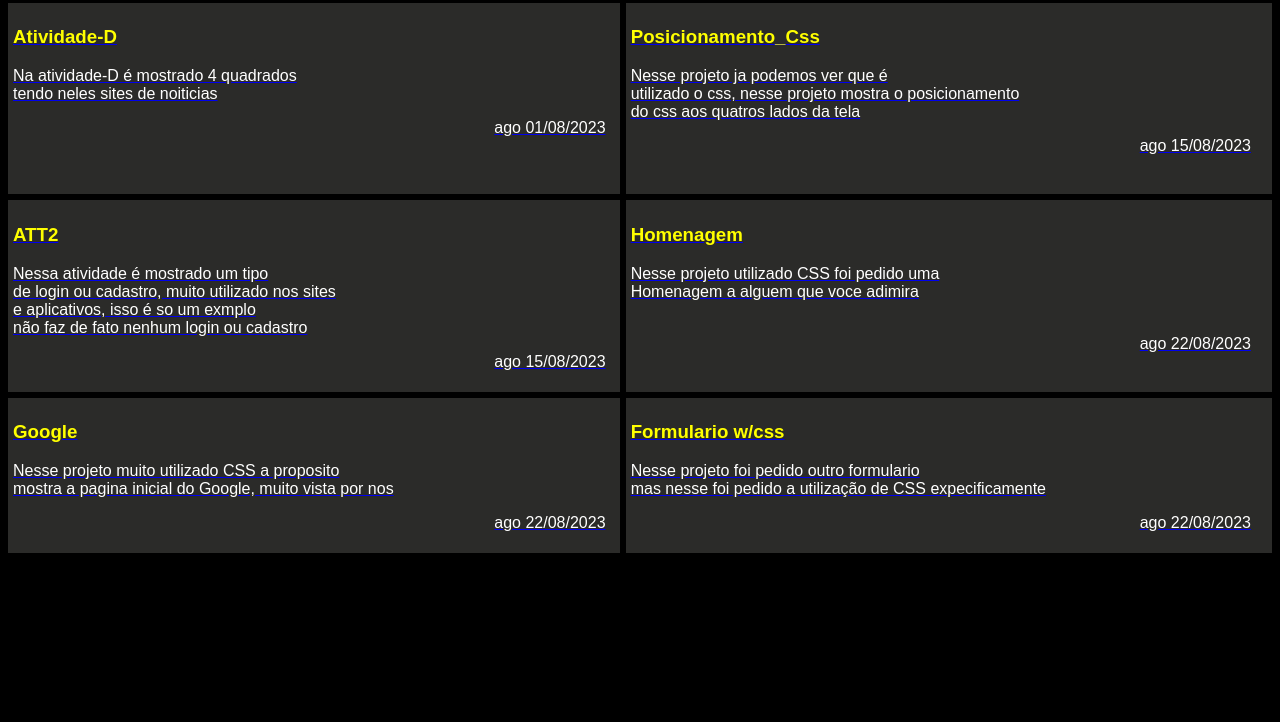
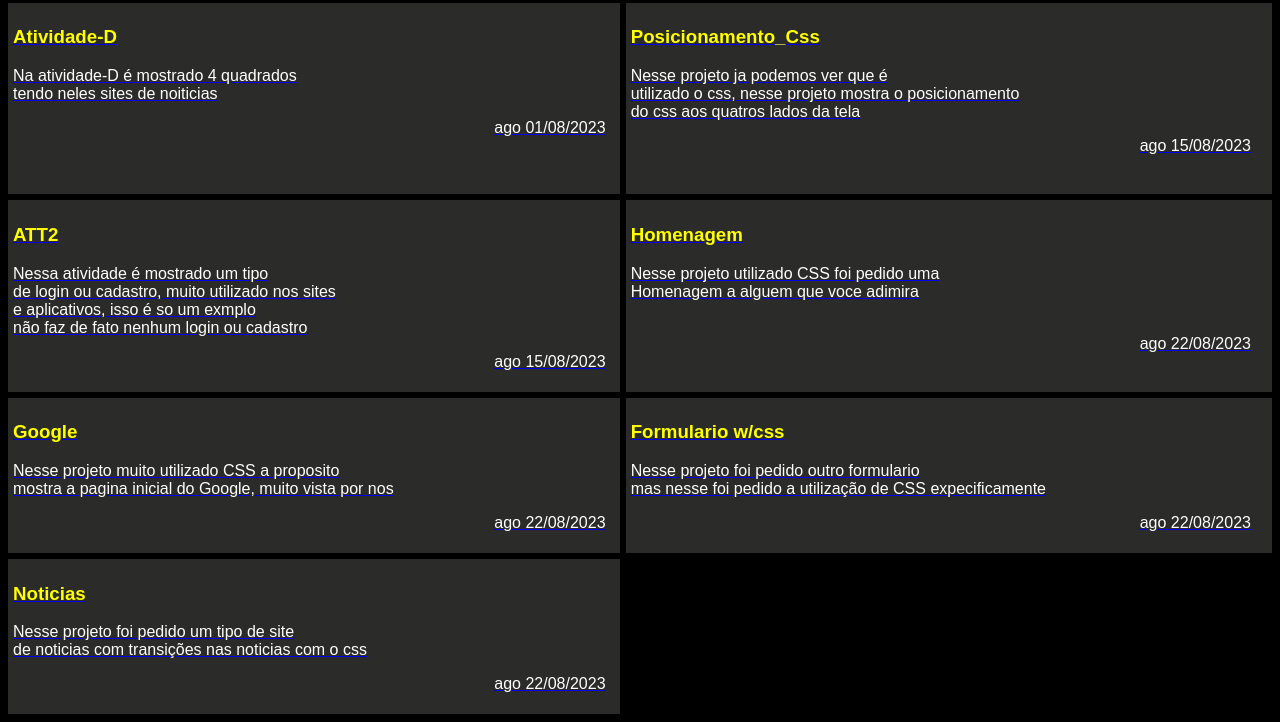
Before and after one commit to alanvc11/meus-prpjetos, a plain HTML site: page index.html in a window 1280 px wide. Shown: the part 484-1206 px from the top of the page. Before the commit the page ends 1045 px from the top, so only its background shows below. Drawn offline with Linux system fonts and the light colour scheme.

Commit message:
Update index.html

```diff
--- a/index.html
+++ b/index.html
@@ -96,6 +96,14 @@
     </div>
   </div>
 </a>
+
+      <a href="https://alanvc11.github.io/noticias/">
+    <div class="subtitulo"><h3> Noticias </h3>
+    <div class="descricao"> Nesse projeto foi pedido um tipo de site <br>
+    de noticias com transições nas noticias com o css <p>ago 22/08/2023</p>
+    </div>
+  </div>
+</a>
   </div>
 </div>
 </body>
```
